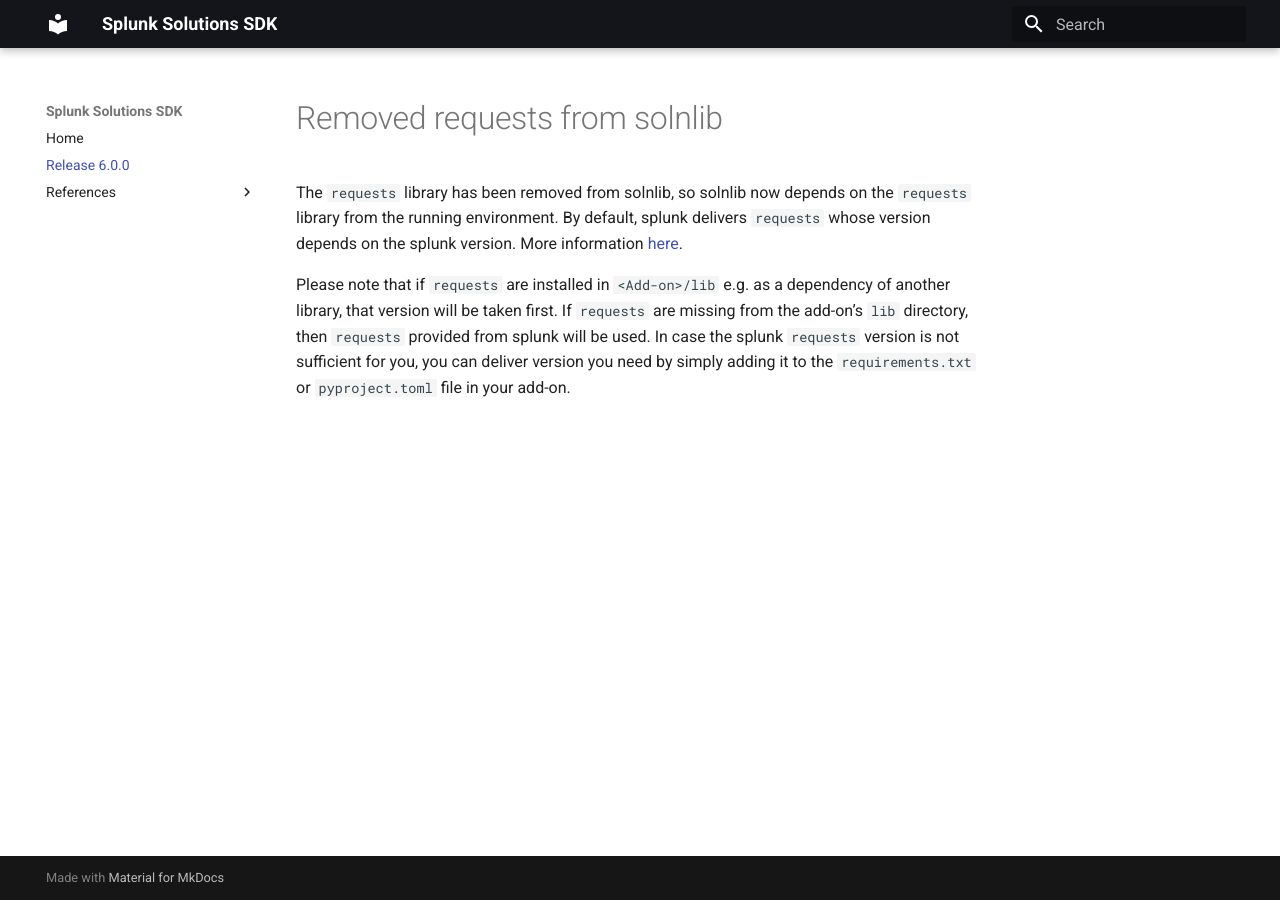
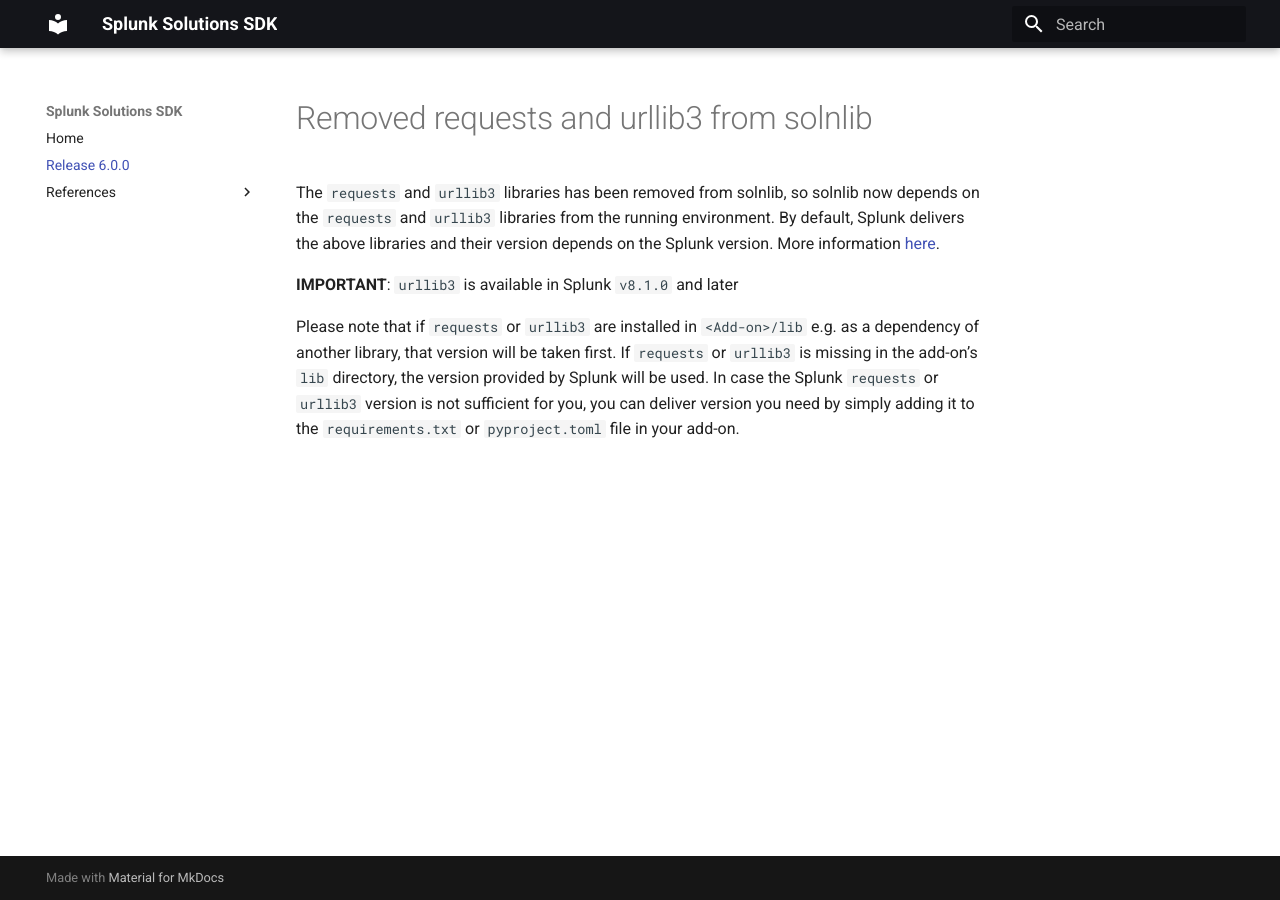
Before and after one commit to splunk/addonfactory-solutions-library-python, an MkDocs documentation site: the page built from docs/release_6_0_0.md, in a window 1280 px wide. Built offline with MkDocs 1.6.1 and Material for MkDocs 9.7.7, drawn with Linux system fonts in a browser that asks for light colours.

Commit message:
BREAKING CHANGE: removed urllib3 from solnlib dependencies

```diff
--- a/docs/release_6_0_0.md
+++ b/docs/release_6_0_0.md
@@ -1,8 +1,10 @@
-# Removed requests from solnlib
+# Removed requests and urllib3 from solnlib
 
-The `requests` library has been removed from solnlib, so solnlib now depends on the `requests` library from the running environment.
-By default, splunk delivers `requests` whose version depends on the splunk version. More information [here](https://docs.splunk.com/Documentation/Splunk/9.2.3/ReleaseNotes/Credits).
+The `requests` and `urllib3` libraries has been removed from solnlib, so solnlib now depends on the `requests` and `urllib3` libraries from the running environment.
+By default, Splunk delivers the above libraries and their version depends on the Splunk version. More information [here](https://docs.splunk.com/Documentation/Splunk/9.2.3/ReleaseNotes/Credits).
 
-Please note that if `requests` are installed in `<Add-on>/lib` e.g. as a dependency of another library, that version will be taken first.
-If `requests` are missing from the add-on's `lib` directory, then `requests` provided from splunk will be used. In case the splunk `requests` version is not sufficient for you,
+**IMPORTANT**: `urllib3` is available in Splunk `v8.1.0` and later
+
+Please note that if `requests` or `urllib3` are installed in `<Add-on>/lib` e.g. as a dependency of another library, that version will be taken first.
+If `requests` or `urllib3` is missing in the add-on's `lib` directory, the version provided by Splunk will be used. In case the Splunk `requests` or `urllib3` version is not sufficient for you,
 you can deliver version you need by simply adding it to the `requirements.txt` or `pyproject.toml` file in your add-on.
--- a/pyproject.toml
+++ b/pyproject.toml
@@ -40,7 +40,6 @@
 
 [tool.poetry.dependencies]
 python = ">=3.7,<3.14"
-urllib3 = "<2"
 sortedcontainers = ">=2"
 defusedxml = ">=0.7"
 splunk-sdk = ">=1.6"
```
